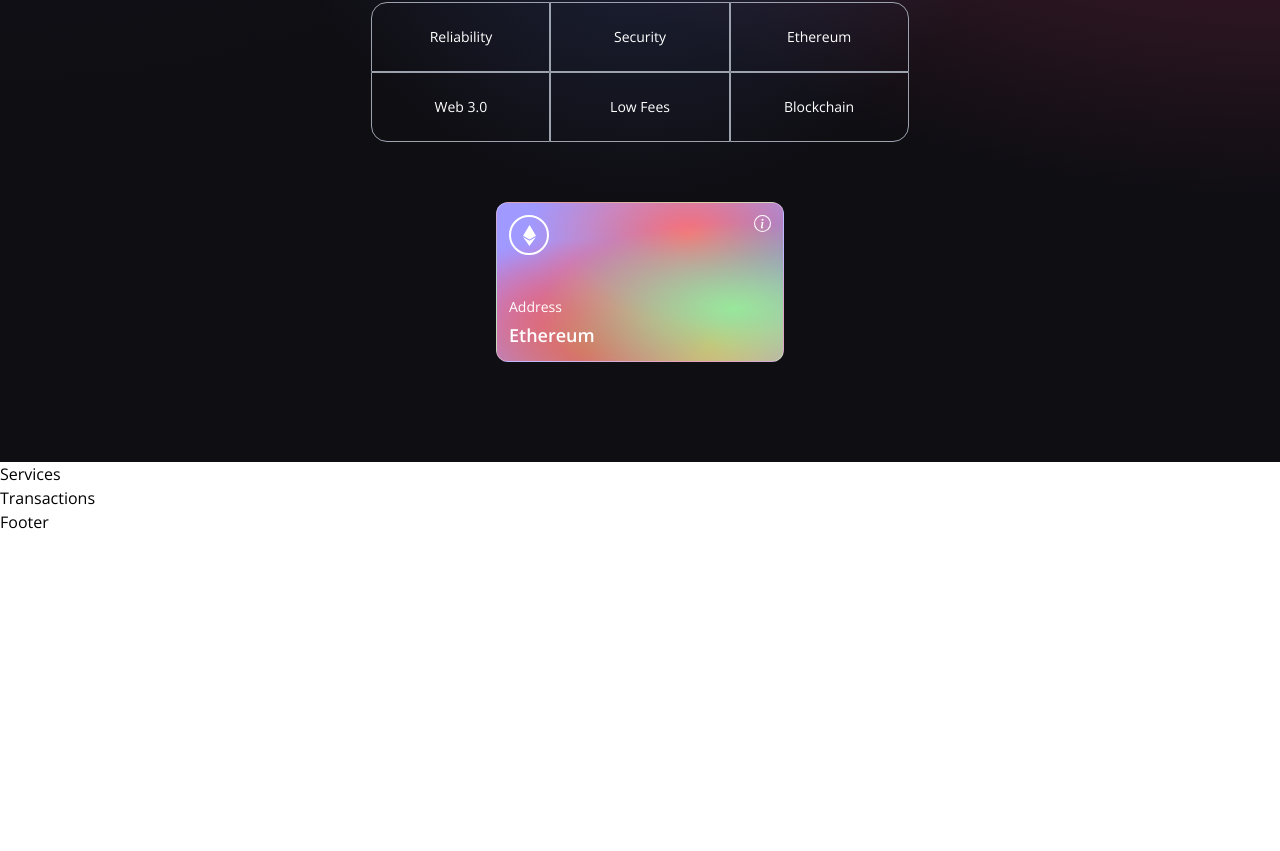
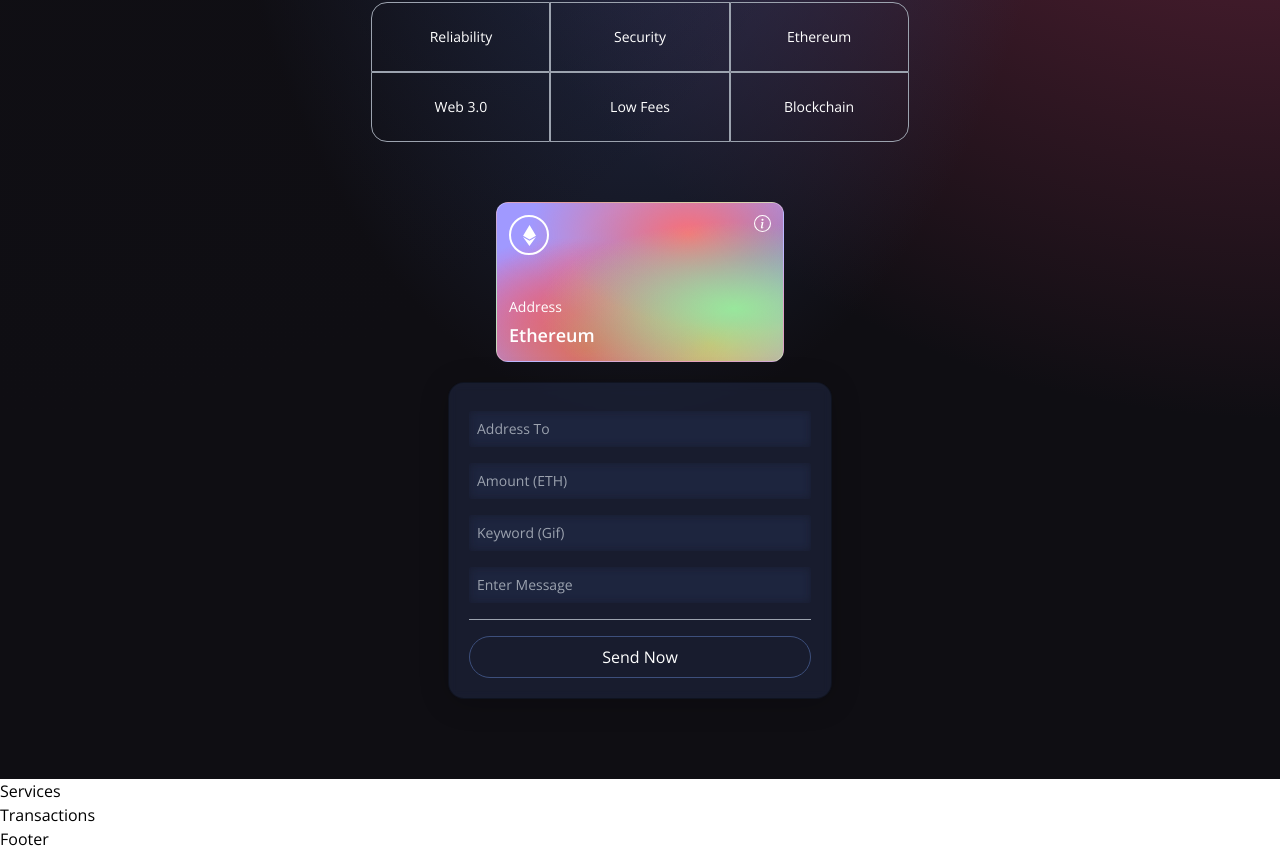
Before and after one commit to atharv02-git/kryptap, a React (Vite) app in the folder clients/: page / in a window 1280 px wide. Shown: the part 450-1301 px from the top of the page. Before the commit the page ends 984 px from the top, so only its background shows below. Built offline with nearby package versions, Linux system fonts and the light colour scheme.

Commit message:
Frontend for the form executed

```diff
--- a/clients/src/components/Loader.jsx
+++ b/clients/src/components/Loader.jsx
@@ -1,7 +1,9 @@
-import React from 'react'
+import React from "react";
 
 export default function Loader() {
   return (
-    <div>Loader</div>
-  )
+    <div className="flex justify-center items-center py-3">
+      <div className="animate-spin rounded-full h-32 w-32 border-b-2 border-red-700" />
+    </div>
+  );
 }
--- a/clients/src/components/Welcome.jsx
+++ b/clients/src/components/Welcome.jsx
@@ -4,13 +4,31 @@
 import { SiEthereum } from "react-icons/si";
 import { BsInfoCircle } from "react-icons/bs";
 
+import { Loader } from ".";
+
 const companyCommonStyles =
   "min-h-[70px] sm:px-0 px-2 sm:min-w-[120px] flex justify-center items-center border-[0.5px] border-gray-400 text-sm font-light text-white";
+
+const Input = ({ placeholder, name, type, value, handleChange }) => (
+  <input
+    placeholder={placeholder}
+    type={type}
+    step="0.0001"
+    value={value}
+    onChange={(e) => handleChange(e, name)}
+    className="my-2 w-full rounded-sm p-2 outline-none bg-transparent text-white border-none text-sm white-glassmorphism"
+  />
+);
 
 export default function Welcome() {
   const connectWallet = () => {
     console.log("conne Wallet button Clicked!!!");
   };
+
+  const handleSubmit = (e) => {
+    console.log("Form Submitted!!!")
+    e.preventDefault()
+  }
   return (
     <div className="flex w-full justify-center items-center">
       <div className="flex mf:flex-row flex-col items-start justify-between md:p-20 py-12 px-4">
@@ -70,9 +88,49 @@
             </div>
           </div>
 
+          {/* Form */}
+          <div className="p-5 sm:w-96 w-full flex flex-col justify-start items-center blue-glassmorphism">
+            <Input
+              placeholder="Address To"
+              name="addressTo"
+              type="text"
+              handleChange={() => {}}
+            />
+            <Input
+              placeholder="Amount (ETH)"
+              name="amount"
+              type="number"
+              handleChange={() => {}}
+            />
+            <Input
+              placeholder="Keyword (Gif)"
+              name="keyword"
+              type="text"
+              handleChange={() => {}}
+            />
+            <Input
+              placeholder="Enter Message"
+              name="message"
+              type="text"
+              handleChange={() => {}}
+            />
+
+            <div className="h-[1px] w-full bg-gray-400 my-2" />
+
+            {false ? (
+              <Loader />
+            ) : (
+              <button
+                type="button"
+                onClick={handleSubmit}
+                className="text-white w-full mt-2 border-[1px] p-2 border-[#3d4f7c] hover:bg-[#3d4f7c] rounded-full cursor-pointer"
+              >Send Now
+              </button>
+            )}
+          </div>
+
 
         </div>
-
       </div>
     </div>
   );
```
